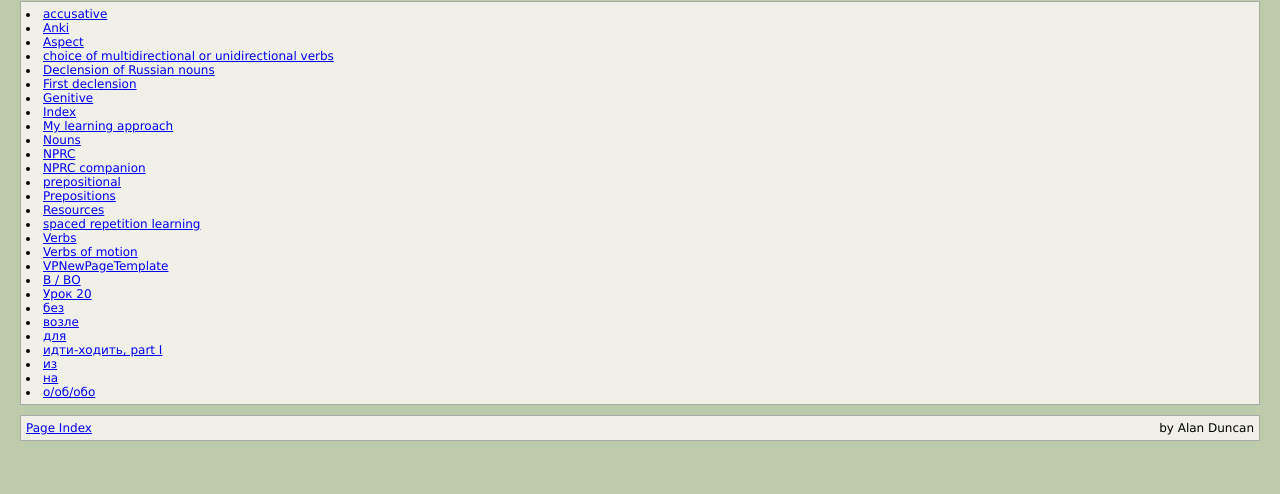
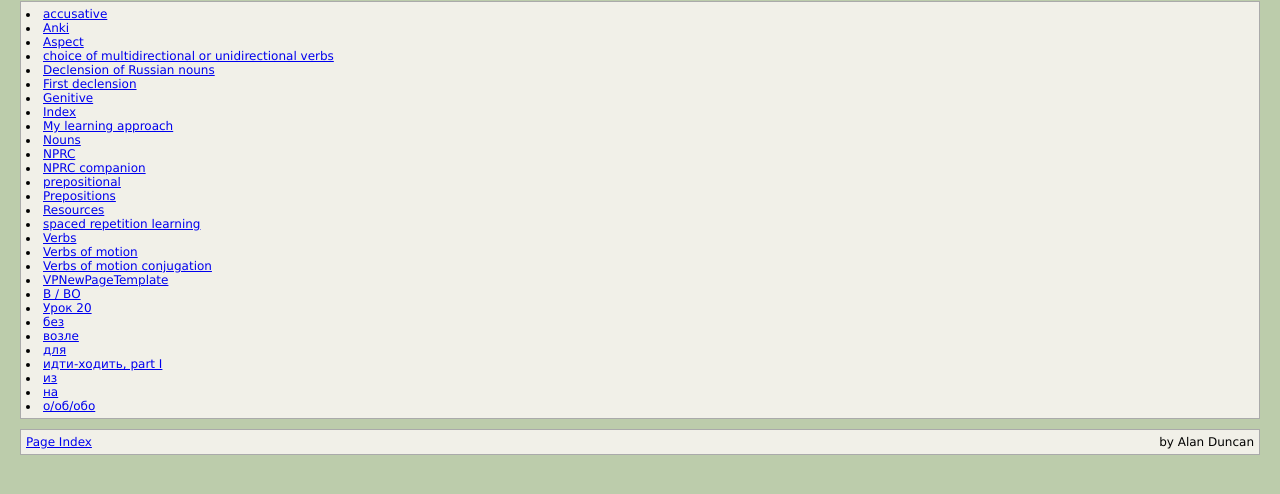
Before and after one commit to NSBum/RussianWeb, a plain HTML site: page _page_index.html in a window 1280 px wide. Shown: the part 58-552 px from the top of the page. Drawn offline with Linux system fonts and the light colour scheme.

Commit message:
Added page for verbs of motion conjugation

```diff
--- a/_page_index.html
+++ b/_page_index.html
@@ -72,6 +72,7 @@ body
 <li><a href="spaced repetition learning.html">spaced repetition learning</a></li>
 <li><a href="verbs.html">Verbs</a></li>
 <li><a href="verbs of motion.html">Verbs of motion</a></li>
+<li><a href="verbs of motion conjugation.html">Verbs of motion conjugation</a></li>
 <li><a href="vpnewpagetemplate.html">VPNewPageTemplate</a></li>
 <li><a href="В _ ВО.html">В / ВО</a></li>
 <li><a href="Урок 20.html">Урок 20</a></li>
```
